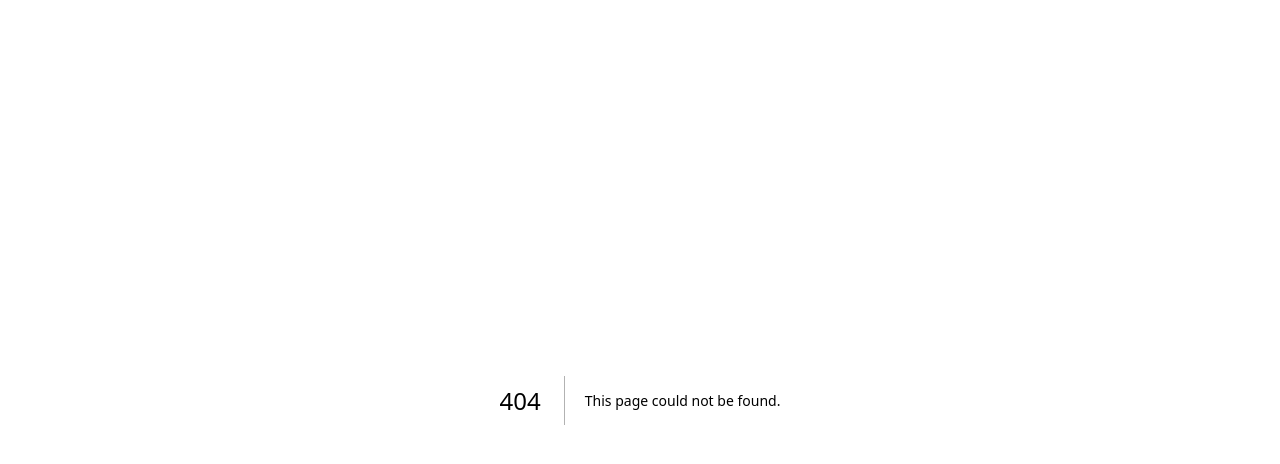
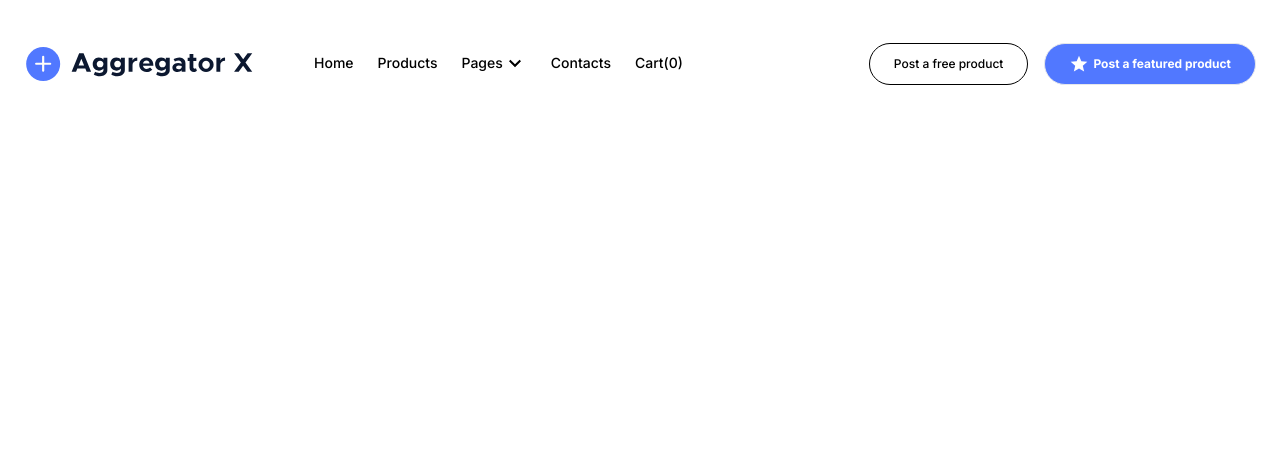
Before and after one commit to Abhishree881/aggregator-x, a Next.js app: page /pages/home in a window 1280 px wide. Before the commit this address had no page. Shown: the top 464 px of the page. Built offline with nearby package versions, Linux system fonts and the light colour scheme.

Commit message:
Navbar component ready

```diff
--- /dev/null
+++ b/app/components/button.jsx
@@ -0,0 +1,13 @@
+import React from 'react'
+import '../../app/globals.css'
+import StarIcon from '@mui/icons-material/Star';
+
+function Button(props) {
+    return (
+        <div className={props.type === 'secondary' ? 'jump flex items-center justify-center hover-primary-bg border button border-black py-2.5 px-6 leading-none rounded-3xl whitespace-normal text-center font-medium' : props.type === 'primary' ? 'jump flex gap-1 items-center justify-center leading-none border button bg-primary text-white py-2.5 px-6 rounded-3xl font-bold whitespace-normal text-center hover:bg-black' : ''} style={{ fontSize: '12px' }}>
+            {props.icon === 1 ? <StarIcon fontSize='small' /> : <></>}{props.text}
+        </div>
+    )
+}
+
+export default Button
--- /dev/null
+++ b/app/components/navbar.jsx
@@ -0,0 +1,35 @@
+import React, { useState } from 'react'
+import '../styles/navbar.css'
+import Button from '../components/button'
+import KeyboardArrowUpOutlinedIcon from '@mui/icons-material/KeyboardArrowUpOutlined';
+
+function navbar() {
+    const [cartCount, setCartCount] = useState(0)
+    return (
+        <nav className="bg-white my-8">
+            <div className="max-w-7xl m-auto px-6">
+                <div className="flex items-center justify-between h-16">
+                    <div className='flex items-center gap-12'>
+                        <a href="#" className="text-black font-bold logo-div"></a>
+
+                        <div className="flex">
+                            <a href="#" className="text-black px-3 py-2 rounded-md text-sm font-medium menu-item">Home</a>
+                            <a href="#" className="text-black px-3 py-2 rounded-md text-sm font-medium menu-item">Products</a>
+                            <a href="#" className="text-black px-3 py-2 rounded-md text-sm font-medium flex flex-row menu-item items-start pages">Pages<span className='hover-arrow'><KeyboardArrowUpOutlinedIcon sx={{ marginBottom: '-2px' }} /></span></a>
+                            <a href="#" className="text-black px-3 py-2 rounded-md text-sm font-medium menu-item">Contacts</a>
+                            <a href="#" className="text-black px-3 py-2 rounded-md text-sm font-medium menu-item">Cart({cartCount})</a>
+                        </div>
+                    </div>
+                    <div className='flex flex-row gap-4'>
+                        <Button text={'Post a free product'} type={'secondary'} icon={0} />
+                        <Button text={'Post a featured product'} type={'primary'} icon={1} />
+                    </div>
+
+                </div>
+            </div>
+        </nav>
+
+    )
+}
+
+export default navbar
--- a/app/globals.css
+++ b/app/globals.css
@@ -34,3 +34,21 @@
   --orange200: #ffd19b;
   --orange100: #fff3e4;
 }
+
+.bg-primary{
+  background-color: var(--primary-color);
+}
+.bg-secondary-blue{
+  background-color: var(--secondary-blue);
+}
+.hover-primary-bg:hover{
+  background-color: var(--primary-color);
+  color: white;
+  border: none;
+}
+.jump{
+  transition: 0.5s;
+}
+.jump:hover{
+  transform: translateY(-3px);
+}
--- a/app/page.tsx
+++ b/app/page.tsx
@@ -1,9 +1,9 @@
-import Image from 'next/image'
+import HomePage from "./pages/home/page"
 
 export default function Home() {
   return (
     <div className='App'>
-
+      <HomePage />
     </div>
   )
 }
--- /dev/null
+++ b/app/pages/home/page.tsx
@@ -0,0 +1,11 @@
+'use client'
+import React from 'react'
+import Navbar from '../../components/navbar'
+
+export default function HomePage() {
+    return (
+        <div className='home-div'>
+            <Navbar />
+        </div>
+    )
+}
--- /dev/null
+++ b/app/styles/navbar.css
@@ -0,0 +1,20 @@
+@import '../globals.css';
+
+.menu-item:hover{
+    color: var(--primary-color);
+}
+.logo-div{
+    min-width: 230px;
+    height: 4rem;
+    background-image: url('../../assets/logo.svg');
+    background-position: center;
+    background-repeat: no-repeat;
+    background-size: 100% 100%;
+}
+.hover-arrow{
+    transform: rotate(180deg);
+    transition: all 0.5s;
+}
+.pages:hover .hover-arrow{
+    transform: rotate(0deg);
+}
--- a/package.json
+++ b/package.json
@@ -9,6 +9,10 @@
     "lint": "next lint"
   },
   "dependencies": {
+    "@emotion/react": "^11.11.0",
+    "@emotion/styled": "^11.11.0",
+    "@mui/icons-material": "^5.11.16",
+    "@mui/material": "^5.13.1",
     "@types/node": "20.2.1",
     "@types/react": "18.2.6",
     "@types/react-dom": "18.2.4",
@@ -19,6 +23,7 @@
     "postcss": "8.4.23",
     "react": "18.2.0",
     "react-dom": "18.2.0",
+    "sass": "^1.62.1",
     "tailwindcss": "3.3.2",
     "typescript": "5.0.4"
   }
```
Also changed, not shown: app/pages/home-sales/page.tsx (added), assets/logo.svg (added), 1 other file (tests, documents, lock files or other folders).
